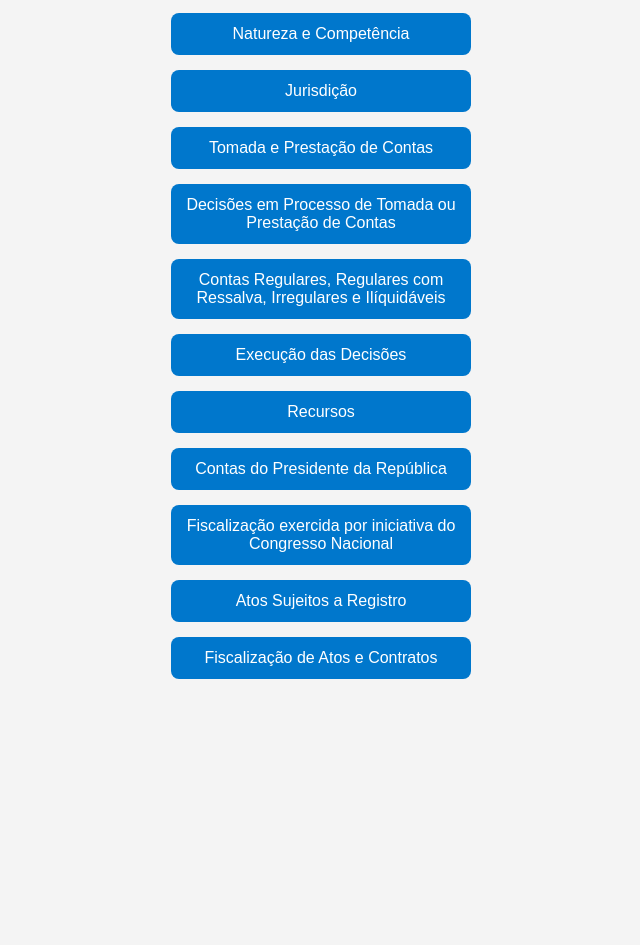
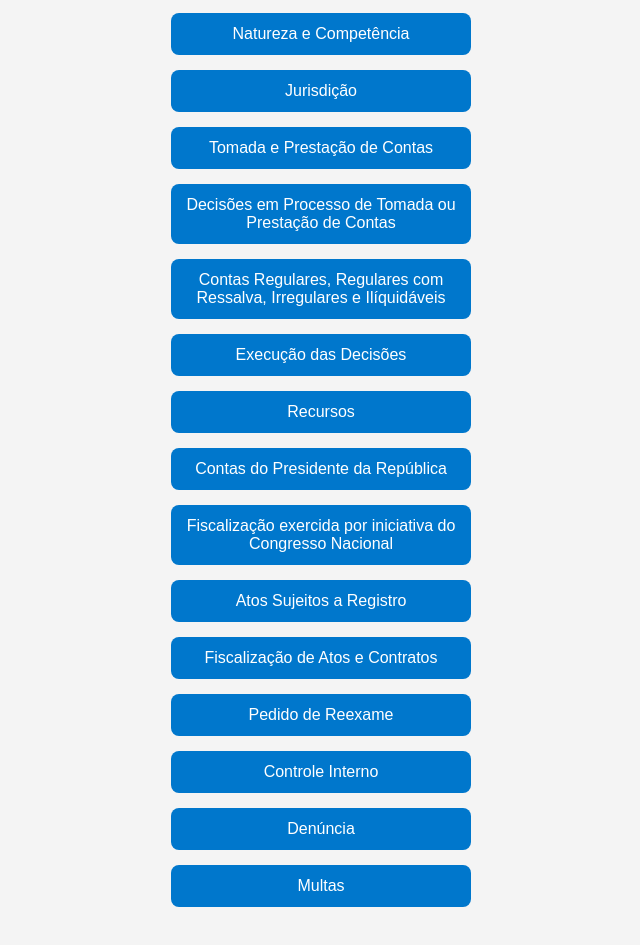
Before and after one commit to HD21Virtual/Lei-Organica-do-TCU, a plain HTML site: page index.html in a window 1280 px wide. Shown: the part 149-1094 px from the top of the page, without its empty margins (319-959 px from the left). Before the commit the page ends 876 px from the top, so only its background shows below. Drawn offline with Linux system fonts and the light colour scheme.

Commit message:
Update index.html

```diff
--- a/index.html
+++ b/index.html
@@ -50,6 +50,10 @@
     <a href="10-Fiscalizacao-exercida-por-iniciativa-do-Congresso-Nacional.html">Fiscalização exercida por iniciativa do Congresso Nacional</a>
     <a href="11-Atos-Sujeitos-a-Registro.html">Atos Sujeitos a Registro</a>
     <a href="12-Fiscalizacao-de-Atos-e-Contratos.html">Fiscalização de Atos e Contratos</a>
+    <a href="13-Pedido-de-Reexame.html">Pedido de Reexame</a>
+    <a href="14-Controle-Interno.html">Controle Interno</a>
+    <a href="15-Denuncia.html">Denúncia</a>
+    <a href="16-Multas.html">Multas</a>
 
 
 
```
